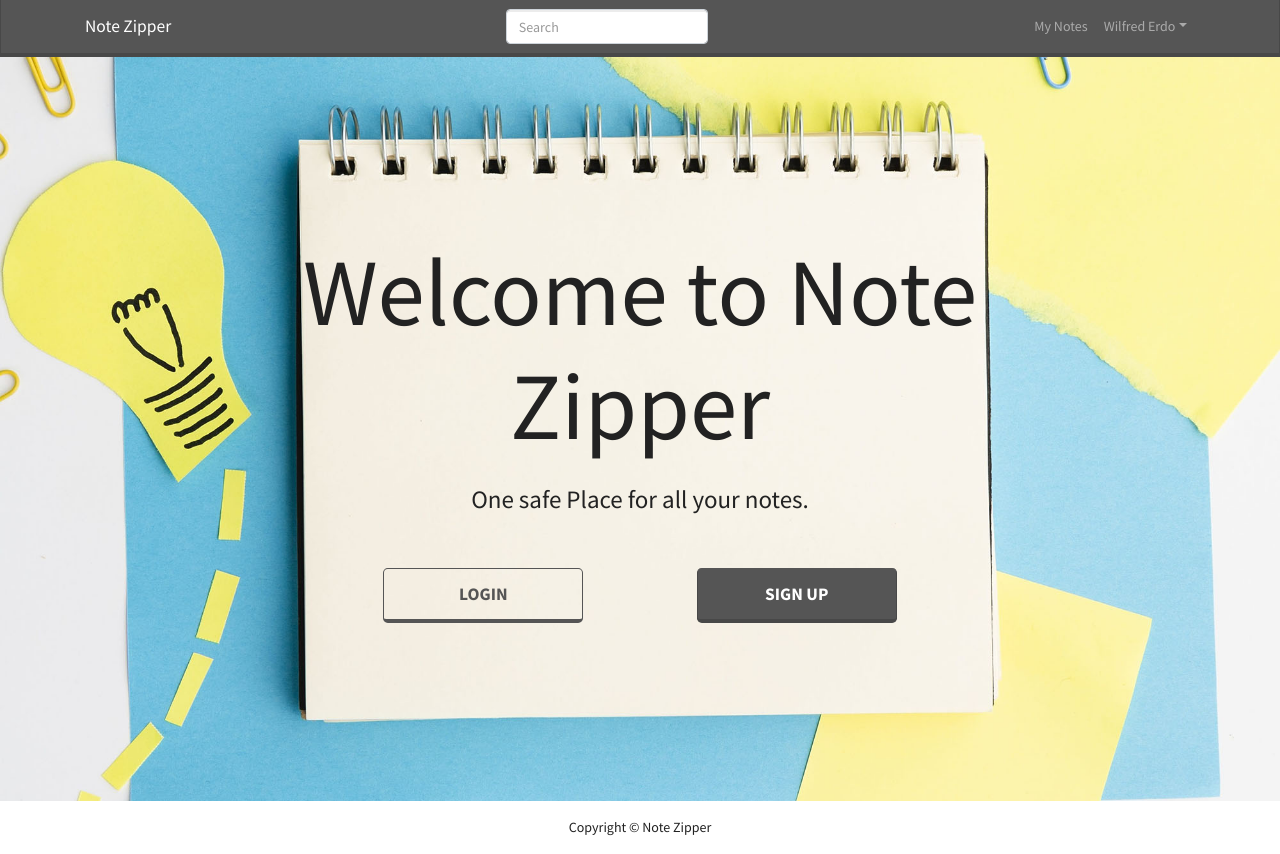
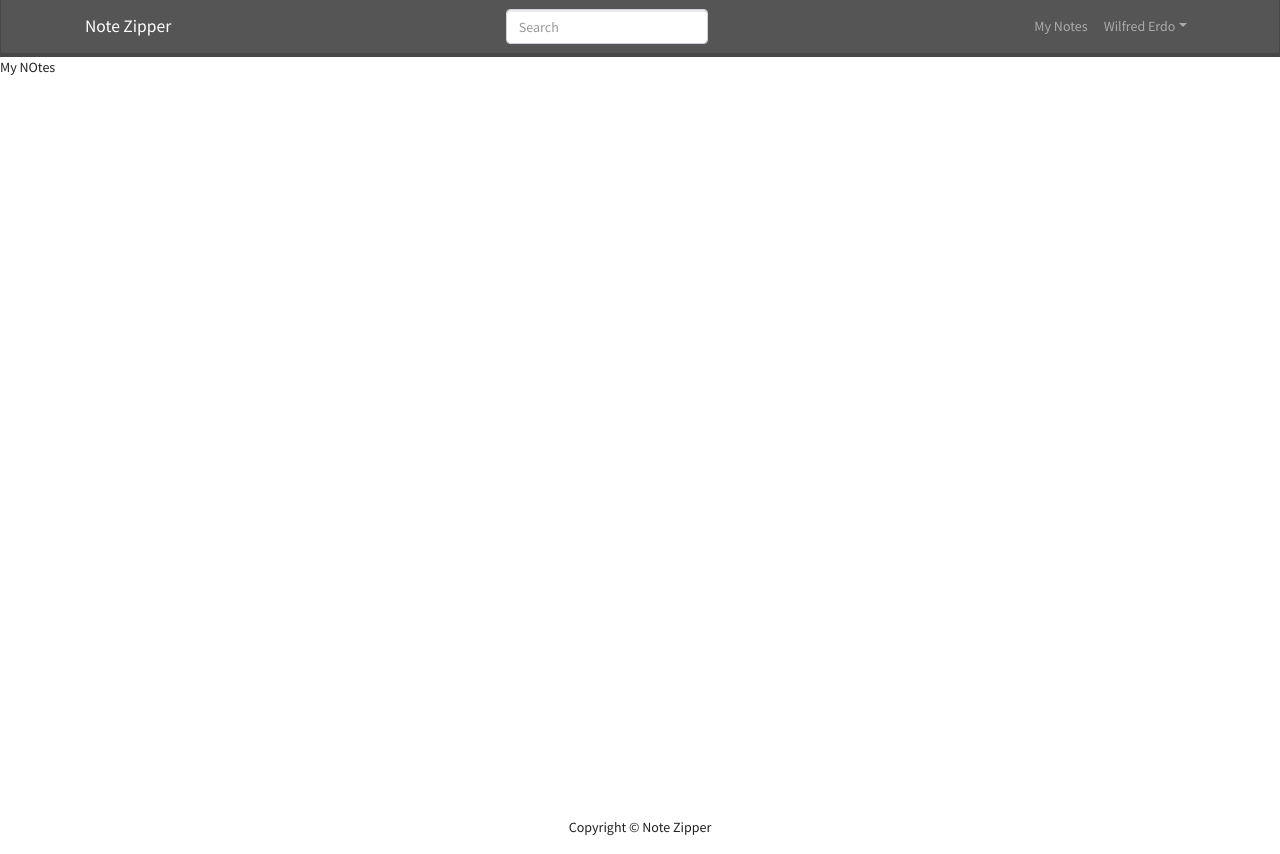
Before and after one commit to wilfred05777/noteZipperMern, a React (Create React App) app in the folder frontend/: page /mynotes in a window 1280 px wide. Built offline with nearby package versions, Linux system fonts and the light colour scheme.

Commit message:
MainScreen

```diff
--- a/frontend/package.json
+++ b/frontend/package.json
@@ -10,6 +10,7 @@
     "react": "^17.0.2",
     "react-bootstrap": "^2.2.1",
     "react-dom": "^17.0.2",
+    "react-router-dom": "^5.3.0",
     "react-scripts": "5.0.0",
     "web-vitals": "^2.1.4"
   },
--- a/frontend/src/App.js
+++ b/frontend/src/App.js
@@ -1,16 +1,18 @@
 import Footer from "./components/Footer";
 import Header from "./components/Header";
 import LandingPage from "./screens/LandingPage/LandingPage";
-
+import { BrowserRouter, Route } from "react-router-dom";
+import MyNotes from "./screens/MyNotes/MyNotes";
 function App() {
   return (
-    <div className="App">
+    <BrowserRouter className="App">
       <Header />
       <main style={{ minHeight: "93vh" }}>
-        <LandingPage />
+        <Route path="/" component={LandingPage} exact />
+        <Route path="/mynotes" component={() => <MyNotes />} />
       </main>
       <Footer />
-    </div>
+    </BrowserRouter>
   );
 }
 
--- a/frontend/src/components/Header.js
+++ b/frontend/src/components/Header.js
@@ -7,11 +7,17 @@
   Navbar,
   NavDropdown,
 } from "react-bootstrap";
+import {} from "react-router-dom";
+
 function Header() {
+  const logoutHandler = () => {
+    console.log("LOGOUT");
+  };
+
   return (
     <Navbar bg="dark" variant="dark" expand="lg">
       <Container>
-        <Navbar.Brand href="#">Note Zipper</Navbar.Brand>
+        <Navbar.Brand href="/">Note Zipper</Navbar.Brand>
         <Navbar.Toggle aria-controls="basic-navbar-nav" />
         <Navbar.Collapse id="basic-navbar-nav">
           <Nav className="mx-auto my-2 my-lg-0" style={{ maxHeight: "100px" }}>
@@ -25,10 +31,12 @@
             </Form>
           </Nav>
           <Nav className="me-auto">
-            <Nav.Link href="#home">My Notes</Nav.Link>
+            <Nav.Link href="/mynotes">My Notes</Nav.Link>
 
             <NavDropdown title="Wilfred Erdo" id="basic-nav-dropdown">
-              <NavDropdown.Item href="#action/3.4">Logout</NavDropdown.Item>
+              <NavDropdown.Item onClick={logoutHandler}>
+                Logout
+              </NavDropdown.Item>
             </NavDropdown>
           </Nav>
         </Navbar.Collapse>
--- /dev/null
+++ b/frontend/src/screens/MyNotes/MyNotes.js
@@ -0,0 +1,11 @@
+import React from "react";
+
+function MyNotes() {
+  return (
+    <div>
+      <>My NOtes</>
+    </div>
+  );
+}
+
+export default MyNotes;
```
Also changed, not shown: frontend/src/screens/MainScreen.js (added, +25 -0 lines), frontend/src/screens/Screen.css (added, +27 -0 lines), 1 other file (tests, documents, lock files or other folders).
